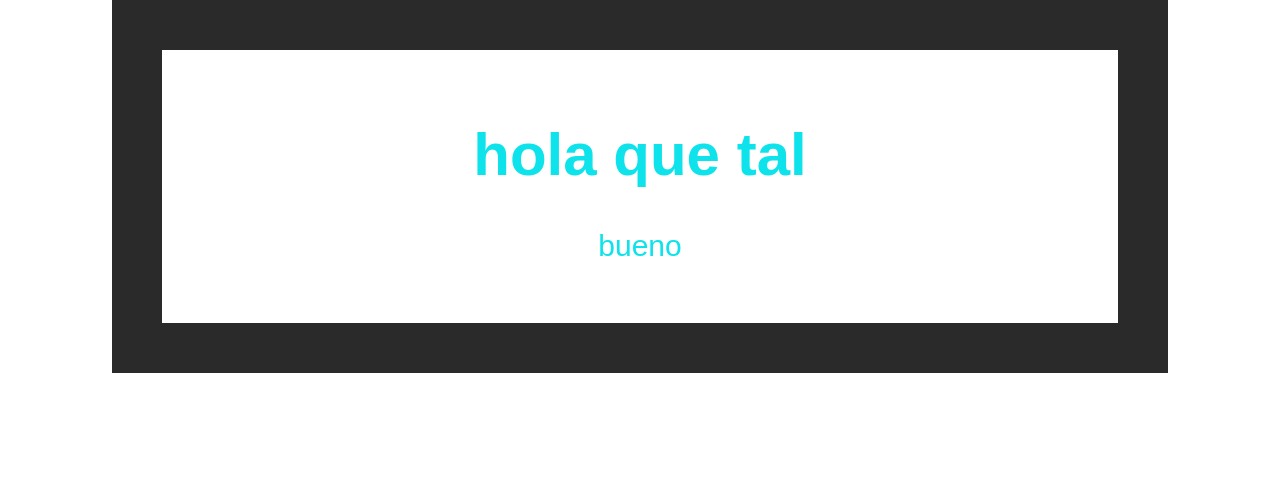
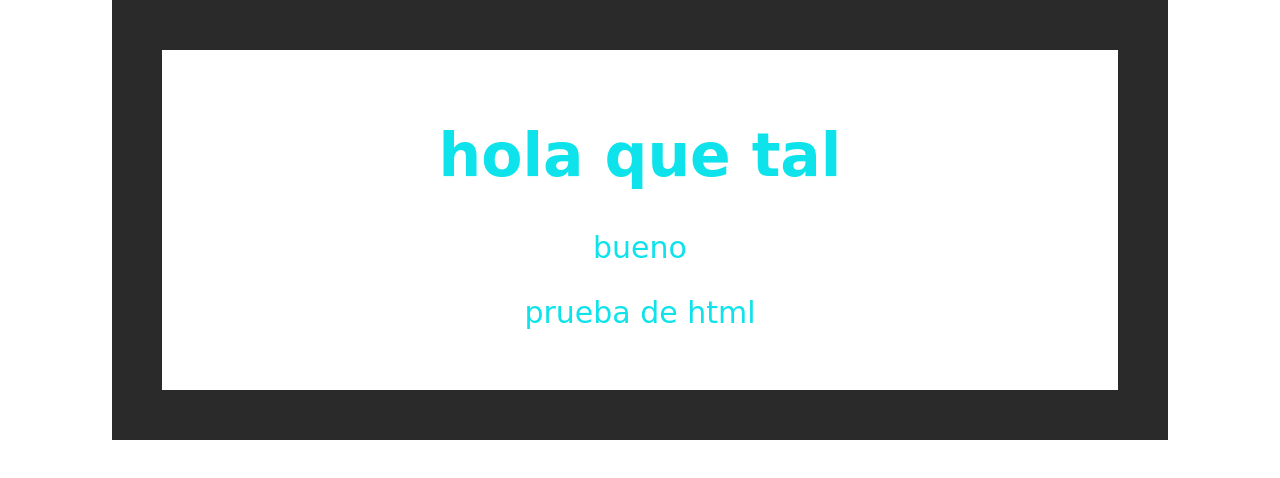
Before and after one commit to Bravo-code-G/Bravo-code-G, a plain HTML site: page blog.html in a window 1280 px wide. Drawn offline with Linux system fonts and the light colour scheme.

Commit message:
cmabio master

```diff
--- a/blog.html
+++ b/blog.html
@@ -12,6 +12,9 @@
 
    <h1>hola que tal </h1>
     <p> bueno</p>
+    <p>
+        prueba de html
+    </p>
     </div>
     </div>
 </body>
--- a/css/estilos.css
+++ b/css/estilos.css
@@ -2,7 +2,7 @@ body
 {
     color: rgb(14, 227, 235);
  text-align: center;
-font-family: "Arial";
+font-family: cursive;
 font-size: 30px;
 margin: 0%;
 padding: 0%;
```
